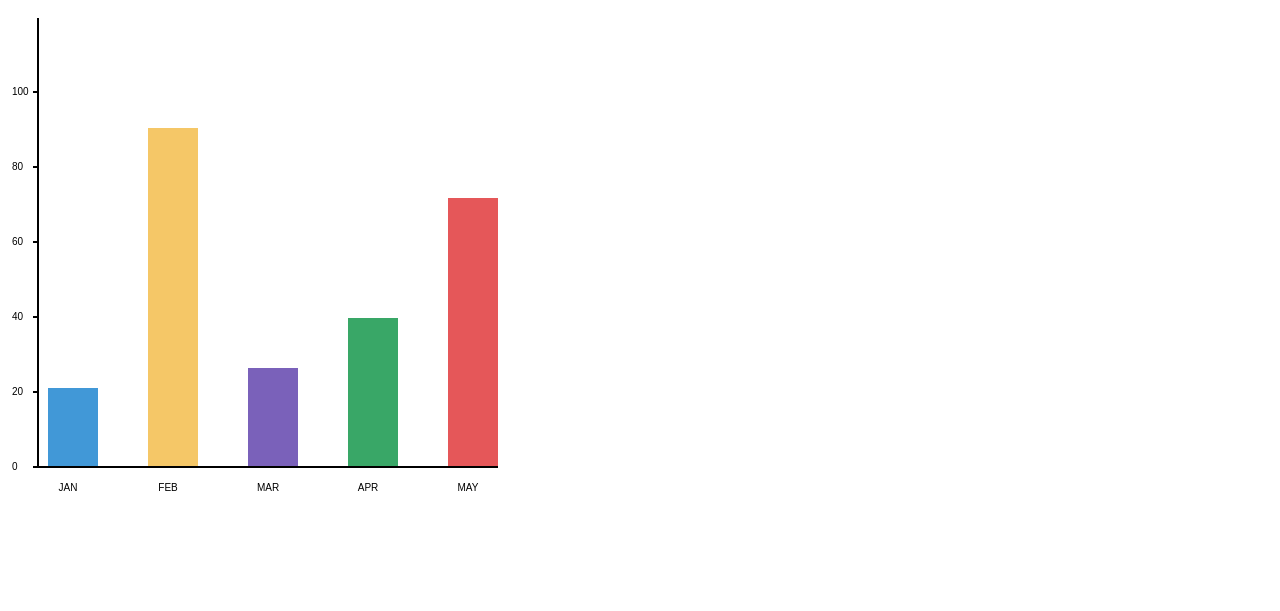
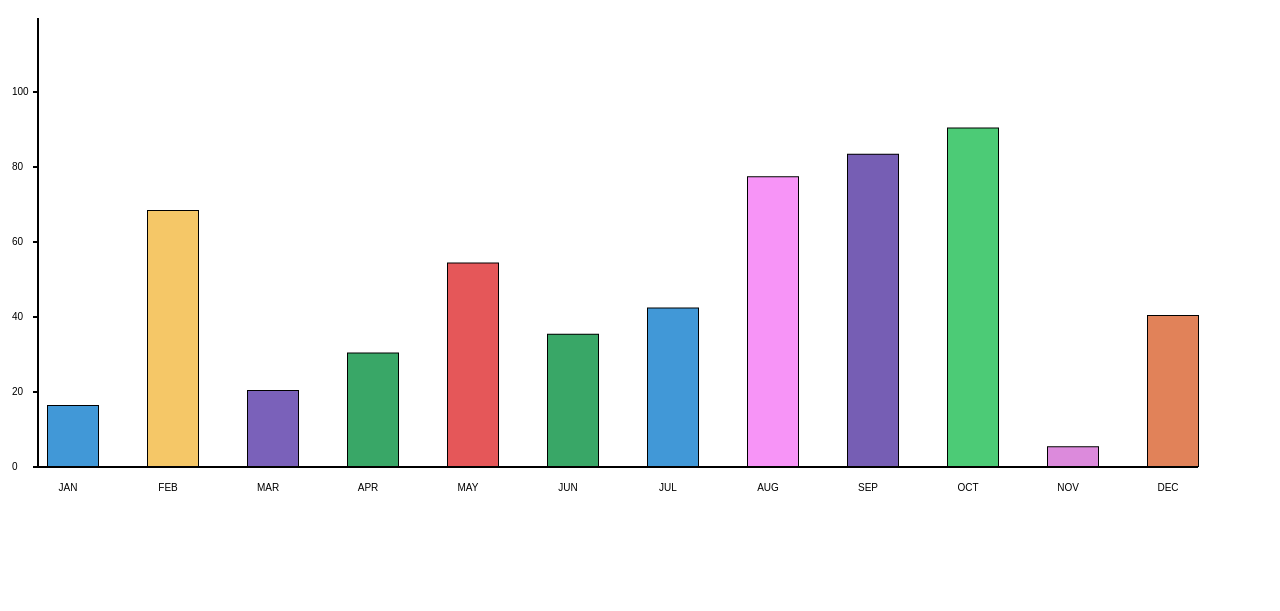
Before and after one commit to shajal-kumer/html5-canvas-bar-chart, a plain HTML site: page index.html in a window 1280 px wide. Drawn offline with Linux system fonts and the light colour scheme.

Commit message:
stroke add, 12 month add, color add

```diff
--- a/index.html
+++ b/index.html
@@ -1,52 +1,67 @@
 <html>
 	<body>
-<canvas width="500" height="500" id="canvas"></canvas>
+		<canvas width="1200" height="600" id="canvas"></canvas>
 		<script>
+			const data = [16, 68, 20, 30, 54, 35, 42, 77, 83, 90, 5, 40];
+			const colors = [
+				"#4198D7",
+				"#F5C767",
+				"#7A61BA",
+				"#39A767",
+				"#E55759",
+				"#39A767",
+				"#4198D7",
+				"#F794F7",
+				"#765EB4",
+				"#4CCB76",
+				"#DC8ADC",
+				"#E18259",
+			];
+			const labels = ["JAN", "FEB", "MAR", "APR", "MAY", "JUN", "JUL", "AUG", "SEP", "OCT", "NOV", "DEC"];
 
-const data = [ 16, 68, 20, 30, 54 ];
-const colors = ["#4198D7", "#F5C767", "#7A61BA", "#39A767", "#E55759"]
 			//get a reference to the canvas
-const canvas = document.getElementById('canvas');
+			const canvas = document.getElementById("canvas");
 
 			//get a reference to the drawing context
-const c = canvas.getContext('2d');
+			const c = canvas.getContext("2d");
 
 			//draw
 			c.fillStyle = "white";
-c.fillRect(0,0,500,500);
+			c.fillRect(0, 0, 1200, 500);
+			c.lineWidth = 2;
+			c.strokeStyle = "#000";
 
 			//draw data
-
-for(let i=0; i<data.length; i++) {
+			for (let i = 0; i < data.length; i++) {
 				const dp = data[i];
 				c.fillStyle = colors[i];
-    c.fillRect(40 + i*100, 460 - dp*5, 50, dp*5);
+				c.strokeRect(40 + i * 100, 458 - (375 * dp) / 100, 50, (375 * dp) / 100);
+				c.fillRect(40 + i * 100, 458 - (375 * dp) / 100, 50, (375 * dp) / 100);
 			}
 
 			//draw axis lines
 			c.fillStyle = "black";
 			c.lineWidth = 2.0;
 			c.beginPath();
-c.moveTo(30,10);
-c.lineTo(30,460);
-c.moveTo(30,459);
-c.lineTo(490,459);
+			c.moveTo(30, 10);
+			c.lineTo(30, 460);
+			c.moveTo(30, 459);
+			c.lineTo(1190, 459);
 			c.stroke();
 
 			//draw text and vertical lines
 			c.fillStyle = "black";
-for(let i=0; i<6; i++) {
-    c.textBaseline='middle';
-    c.fillText((5-i)*20,4, (i * 75)  +  84);
+			for (let i = 0; i < 6; i++) {
+				c.textBaseline = "middle";
+				c.fillText((5 - i) * 20, 4, i * 75 + 84);
 				c.beginPath();
-    c.moveTo(25,(i * 75)  +  84);
-    c.lineTo(30,(i * 75)  +  84);
+				c.moveTo(25, i * 75 + 84);
+				c.lineTo(30, i * 75 + 84);
 				c.stroke();
 			}
 
-const labels = ["JAN", "FEB", "MAR", "APR", "MAY"];
-for(let i=0; i<labels.length; i++) {
-    c.textAlign = "center"
+			for (let i = 0; i < labels.length; i++) {
+				c.textAlign = "center";
 				c.fillText(labels[i], i * 100 + 60, 480);
 				c.stroke();
 			}
```
Lines whose indentation alone changed are shown as unchanged.
